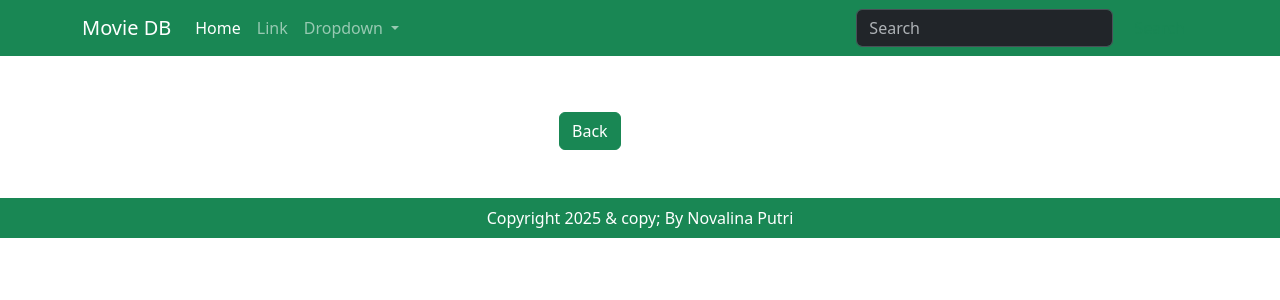
After one commit to Novalinaputri/NovallinaPutri-moviedb-novalina, a Laravel app: template resources/views/detail.blade.php in a window 1280 px wide. The commit adds this page. Shown: the top 300 px of the page. Run offline with Laravel 12, Linux system fonts and the light colour scheme; the template is opened without the code that fills it, so the values that code supplies are empty; parts of the project's set-up code (start-up, migrations or seed data) failed here and were passed over.

Commit message:
Make detail movie

```diff
--- /dev/null
+++ b/resources/views/detail.blade.php
@@ -0,0 +1,28 @@
+@extends('layouts.template')
+
+@section('content')
+<div class="container mt-4 mb-5">
+    <div class="row">
+        <div class="col-md-5">
+            <img src="{{ $movie->cover_image }}" alt="{{ $movie->title }}" class="img-fluid rounded shadow-sm">
+        </div>
+        <div class="col-md-7">
+            <h3>{{ $movie->title }}</h3>
+            <p>{{ $movie->synopsis }}</p>
+
+            @if (!empty($movie->actors))
+                <p><strong>Actors:</strong> {{ $movie->actors }}</p>
+            @endif
+
+            @if (!empty($movie->category))
+                <p><strong>Category:</strong> {{ $movie->category->category_name }}</p>
+            @endif
+
+            @if (!empty($movie->year))
+                <p><strong>Year:</strong> {{ $movie->year }}</p>
+            @endif
+            <a href="{{ route('homepage') }}" class="btn btn-success mt-3">Back</a>
+        </div>
+    </div>
+</div>
+@endsection
--- a/resources/views/homepage.blade.php
+++ b/resources/views/homepage.blade.php
@@ -16,7 +16,7 @@
                     <div class="card-body">
                         <h5 class="card-title">{{ $movie->title }}</h5>
                         <p class="card-text">{{Str::words($movie->synopsis, 20,'...') }}</p>
-                    <a href="" class="btn btn-success">See Moree</a>
+                    <a href="{{ route('movie.detail', $movie->id) }}" class="btn btn-success">See More</a>
                     </div>
                     </div>
                 </div>
--- a/resources/views/layouts/template.blade.php
+++ b/resources/views/layouts/template.blade.php
@@ -46,7 +46,7 @@
 </div>
 
 <div class=" bg-success text-white text-center py-2">
-    Copyright 2025 & copy; By Aulia Nofika
+    Copyright 2025 & copy; By Novalina Putri
 </div>
     <script src="https://cdn.jsdelivr.net/npm/bootstrap@5.3.6/dist/js/bootstrap.bundle.min.js" integrity="sha384-j1CDi7MgGQ12Z7Qab0qlWQ/Qqz24Gc6BM0thvEMVjHnfYGF0rmFCozFSxQBxwHKO" crossorigin="anonymous"></script>
   </body>
--- a/routes/web.php
+++ b/routes/web.php
@@ -7,4 +7,5 @@
     return view('welcome');
 });
 
-Route::get('/', [MovieController::class, 'homepage']);
+Route::get('/', [MovieController::class, 'homepage'])->name('homepage');
+Route::get('/movie/{id}', [MovieController::class, 'show'])->name('movie.detail');
```
Also changed, not shown: app/Http/Controllers/MovieController.php (+6 -1 lines), app/Models/movie.php (+9 -2 lines).
